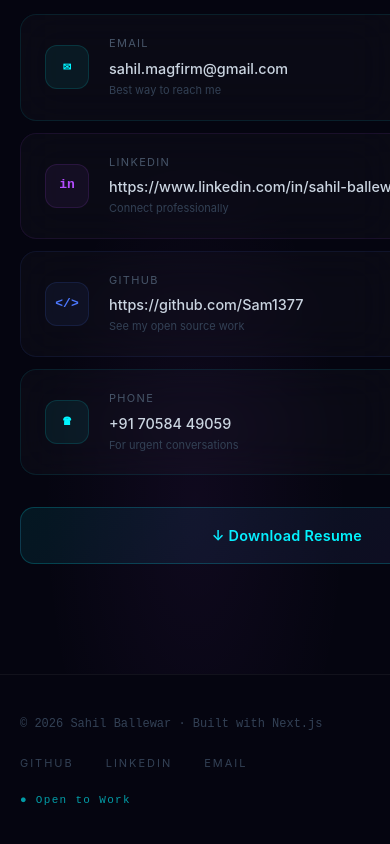
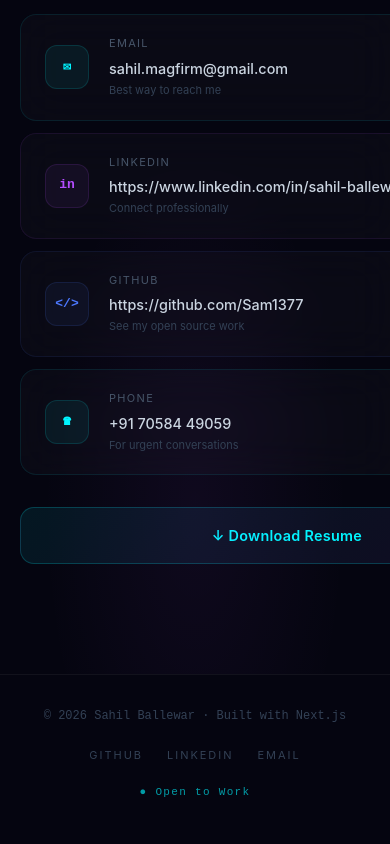
Before and after one commit to Sam1377/Sahil_Portfolio, a Next.js app: page / in a window 390 px wide. Shown: the part 10804-11648 px from the top of the page. Built offline with nearby package versions, Linux system fonts and the light colour scheme.

Commit message:
Refactor Footer component layout and styles

```diff
--- a/app/components/Footer.tsx
+++ b/app/components/Footer.tsx
@@ -4,44 +4,31 @@ import { motion } from 'framer-motion';
 export default function Footer() {
   const year = new Date().getFullYear();
   return (
-    <footer style={{ borderTop: '1px solid rgba(255,255,255,0.05)', padding: '40px 0' }}>
-      <div className="section-container" style={{
-        display: 'flex', alignItems: 'center', justifyContent: 'space-between',
-        flexWrap: 'wrap', gap: '20px',
-      }}>
+    <footer style={{ borderTop: '1px solid rgba(255,255,255,0.05)', padding: '32px 0 40px' }}>
+      <div className="section-container">
+        <div className="flex flex-col sm:flex-row items-center justify-between gap-5 sm:gap-6 text-center sm:text-left">
           <div style={{ fontFamily: 'monospace', fontSize: '12px', color: '#334155' }}>
             © {year} Sahil Ballewar · Built with Next.js
           </div>
-        <div style={{ display: 'flex', gap: '32px' }}>
+          <div className="flex items-center gap-6 sm:gap-8">
             {[
               { label: 'GitHub', href: 'https://github.com/Sam1377' },
               { label: 'LinkedIn', href: 'https://www.linkedin.com/in/sahil-ballewar-a888a632a/' },
               { label: 'Email', href: 'mailto:sahil.magfirm@gmail.com' },
             ].map(l => (
-            <a
-              key={l.label}
-              href={l.href}
-              target="_blank"
-              rel="noopener noreferrer"
-              style={{
-                fontSize: '11px', color: '#334155', textDecoration: 'none',
-                letterSpacing: '0.18em', textTransform: 'uppercase',
-                transition: 'color 0.2s',
-              }}
+              <a key={l.label} href={l.href} target="_blank" rel="noopener noreferrer"
+                style={{ fontSize: '11px', color: '#334155', textDecoration: 'none', letterSpacing: '0.18em', textTransform: 'uppercase' as const, transition: 'color 0.2s' }}
                 onMouseEnter={e => { (e.currentTarget as HTMLElement).style.color = '#94a3b8'; }}
-              onMouseLeave={e => { (e.currentTarget as HTMLElement).style.color = '#334155'; }}
-            >
+                onMouseLeave={e => { (e.currentTarget as HTMLElement).style.color = '#334155'; }}>
                 {l.label}
               </a>
             ))}
           </div>
-        <motion.div
-          animate={{ opacity: [0.4, 1, 0.4] }}
-          transition={{ duration: 2.5, repeat: Infinity }}
-          style={{ fontFamily: 'monospace', fontSize: '11px', color: '#00f5ff', letterSpacing: '0.12em' }}
-        >
+          <motion.div animate={{ opacity: [0.4, 1, 0.4] }} transition={{ duration: 2.5, repeat: Infinity }}
+            style={{ fontFamily: 'monospace', fontSize: '11px', color: '#00f5ff', letterSpacing: '0.12em' }}>
             ● Open to Work
           </motion.div>
+        </div>
       </div>
     </footer>
   );
```
Lines whose indentation alone changed are shown as unchanged.
